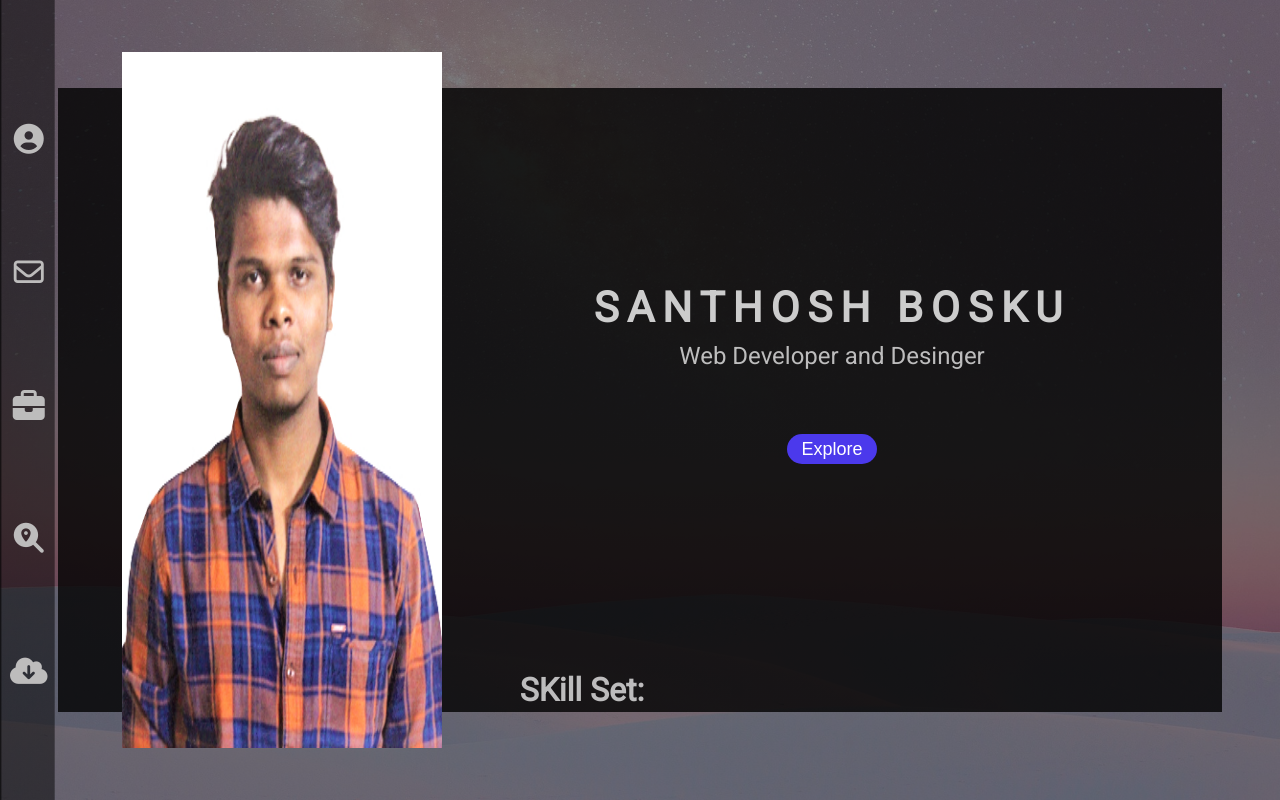
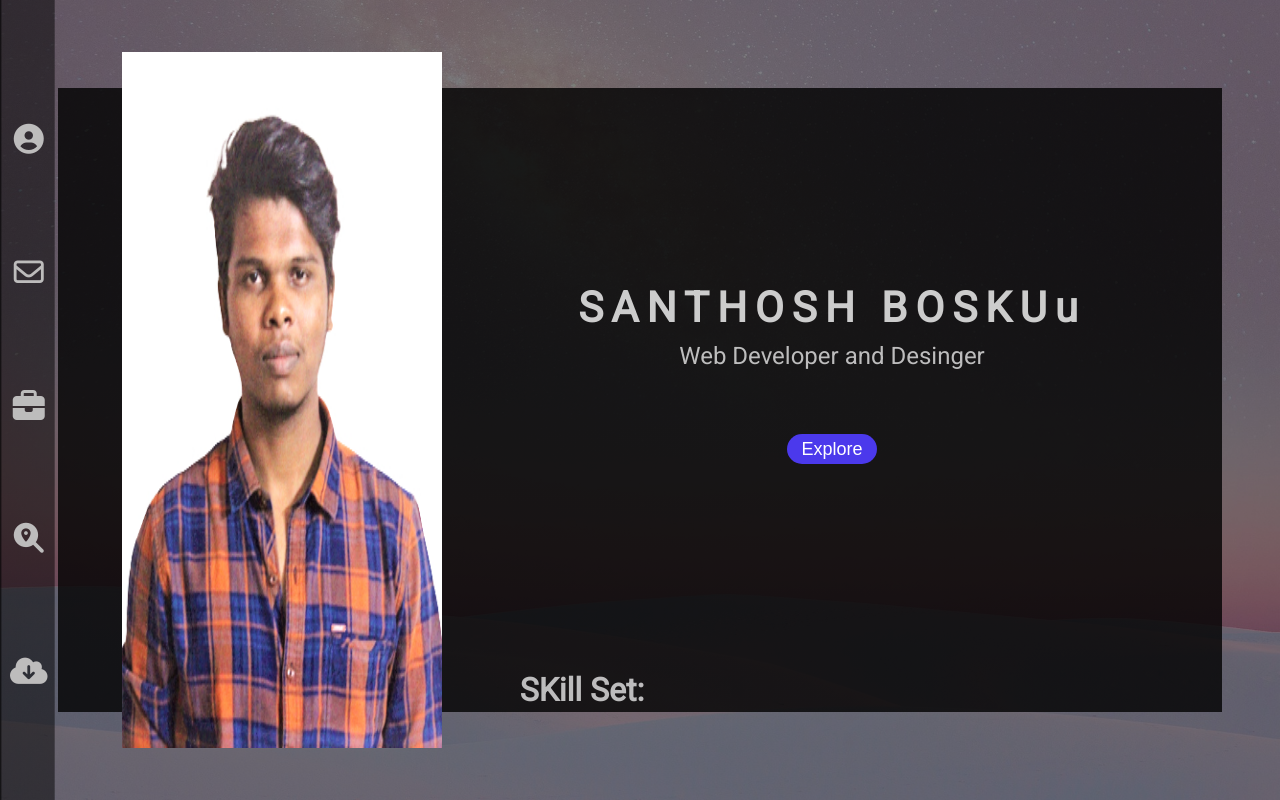
Before and after one commit to Santhosh-Bosku/santhosh-resume, a plain HTML site: page index.html in a window 1280 px wide. Drawn offline with Linux system fonts and the light colour scheme.

Commit message:
Update index.html

```diff
--- a/index.html
+++ b/index.html
@@ -78,7 +78,7 @@
         </div>
         <div class="box-three">
             <div id="first-div" class="col">
-                <h1>SANTHOSH BOSKU</h1>
+                <h1>SANTHOSH BOSKUu</h1>
                 <h3>Web Developer and Desinger</h3>
                 <a href="#teaching">Explore</a>
             </div>
```
